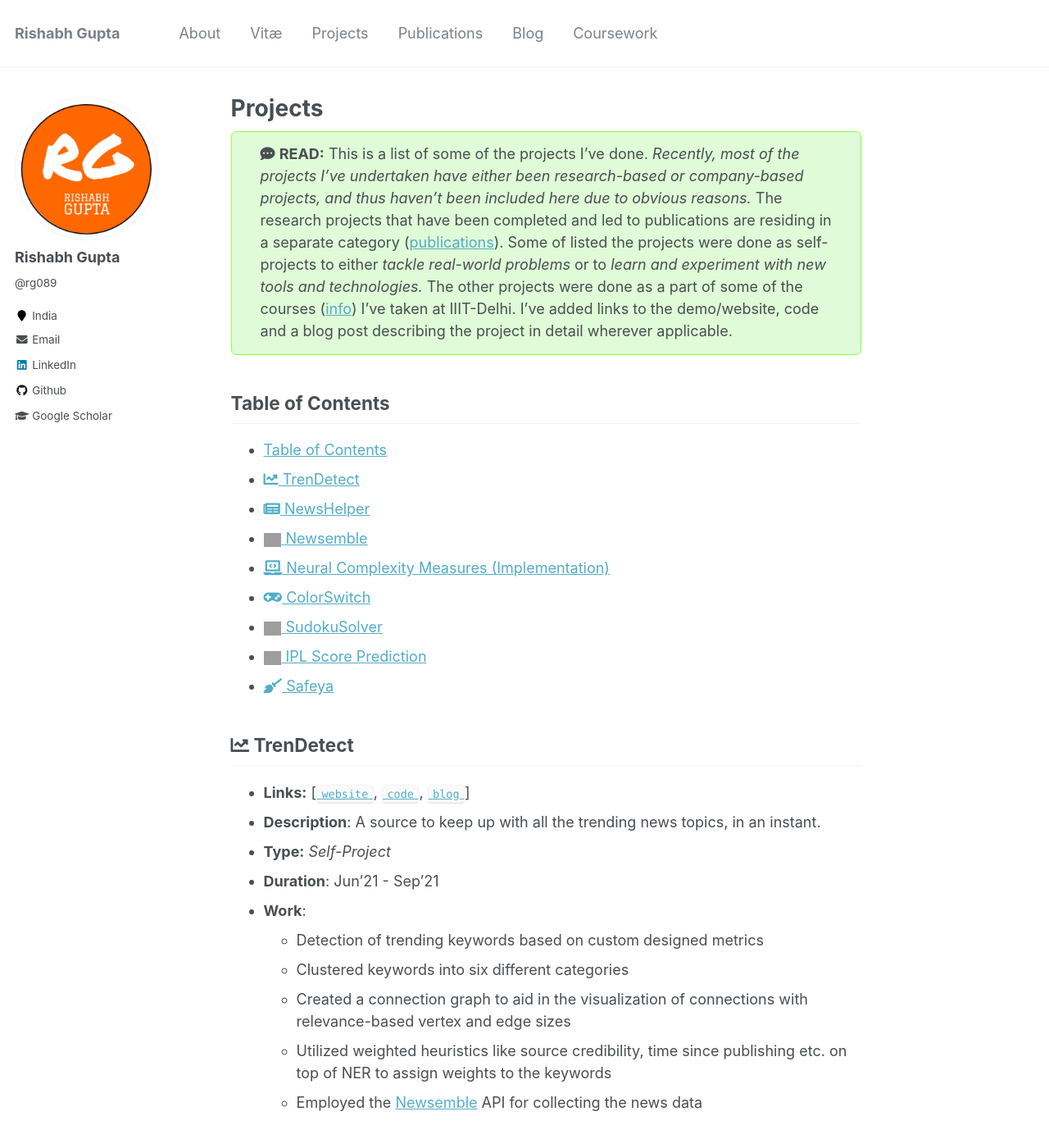
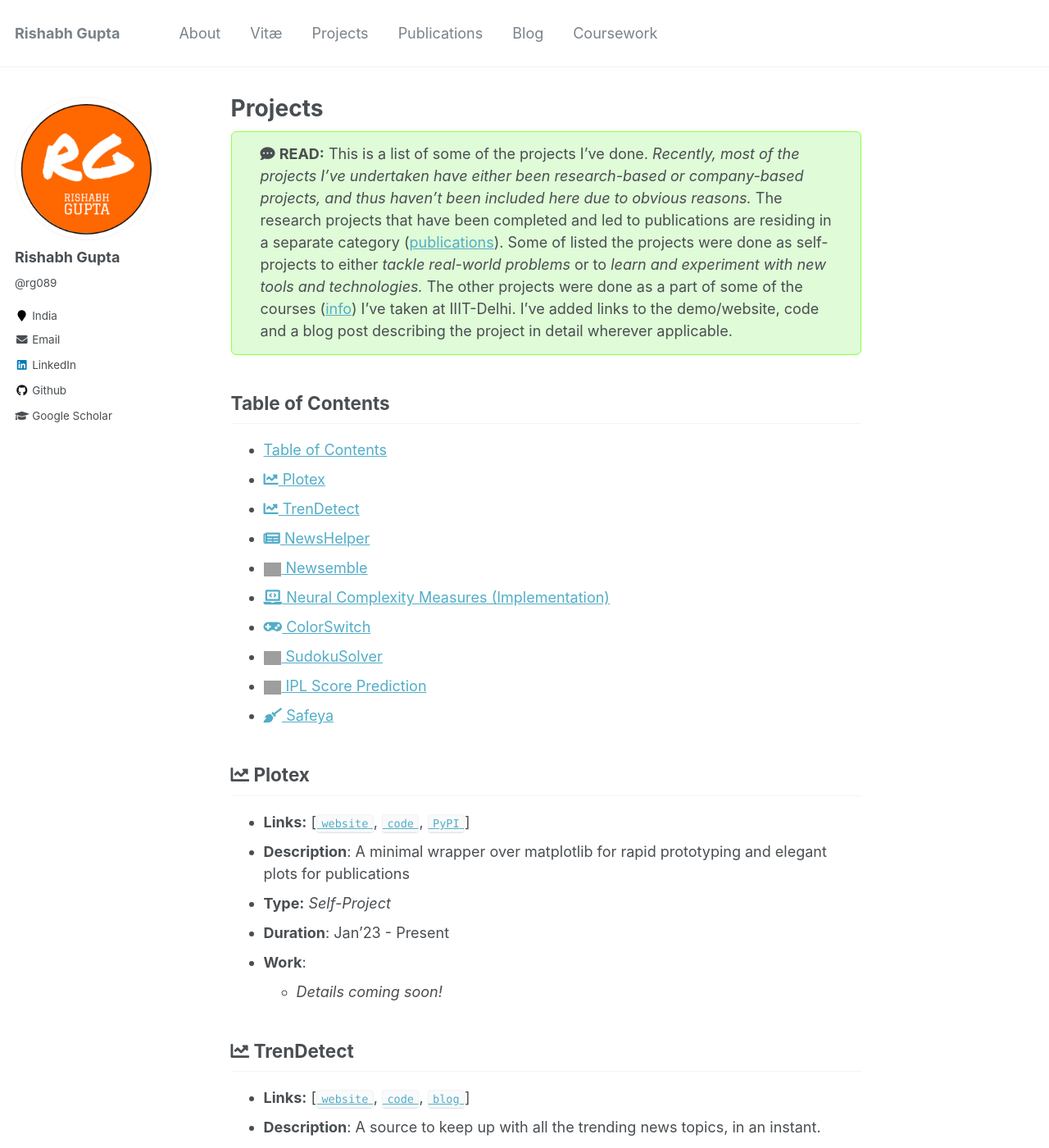
Before and after one commit to rg089/rg089.github.io, a Jekyll site: the page built from _pages/projects.md, in a window 1280 px wide and 1400 px high. Shown: the whole window at 82% size. Built offline with Jekyll 4.4.1, drawn with Linux system fonts in a browser that asks for light colours; formulas are drawn with MathJax 3; grey boxes are pictures that could not be loaded.

Commit message:
updated projects to include plotex

```diff
--- a/_pages/projects.md
+++ b/_pages/projects.md
@@ -13,6 +13,14 @@ redirect_from:
 
 - TOC
 {:toc}
+
+## <i class="fas fa-chart-line"></i> Plotex
+* **Links:** [[`website`](http://www.rg089.ml/plotex){:target="_blank"}, [`code`](https://github.com/rg089/plotex){:target="_blank"}, [`PyPI`](https://pypi.org/project/plotex/){:target="_blank"}]
+* **Description**: A minimal wrapper over matplotlib for rapid prototyping and elegant plots for publications
+* **Type:** *Self-Project*
+* **Duration**: Jan'23 - Present
+* **Work**:
+    * *Details coming soon!*
 
 ## <i class="fas fa-chart-line"></i> TrenDetect
 * **Links:** [[`website`](http://www.trendetect.ml/){:target="_blank"}, [`code`](https://github.com/rg089/TrenDetect){:target="_blank"}, [`blog`](/posts/trendetect){:target="_blank"}]
```
